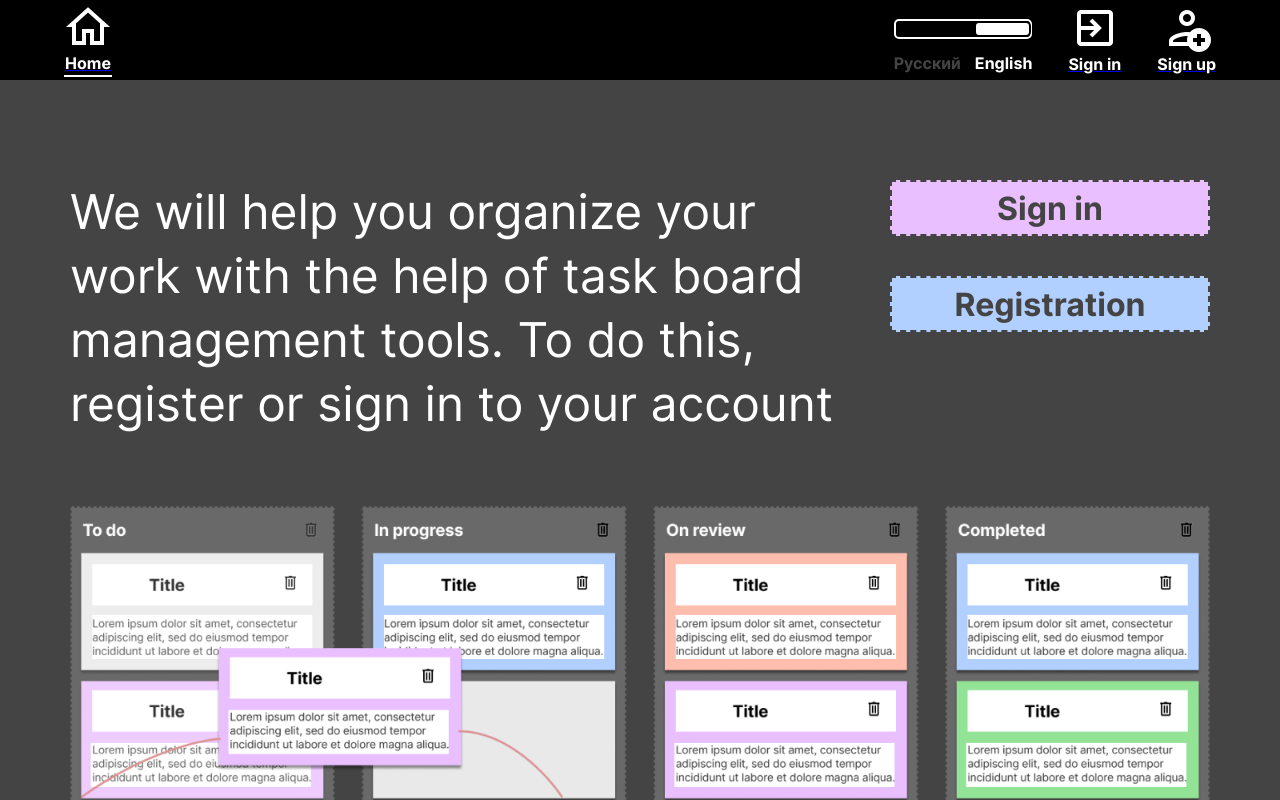
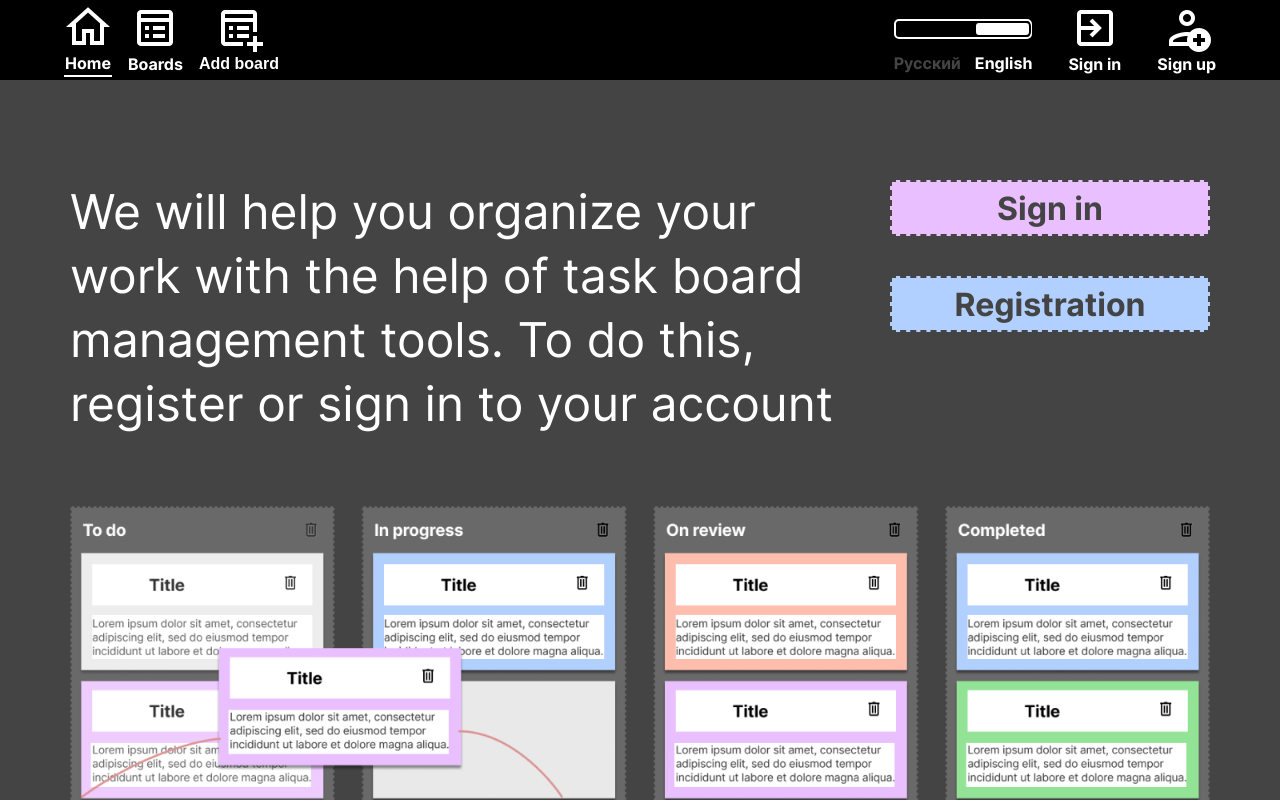
Before and after one commit to Fronikon/project-management-app, a React (Create React App) app: page / in a window 1280 px wide. Shown: the top 800 px of the page. Built offline with nearby package versions, Linux system fonts and the light colour scheme.

Commit message:
feat: add buttons boards

```diff
--- a/src/components/Header/Header.module.css
+++ b/src/components/Header/Header.module.css
@@ -26,6 +26,8 @@
 }
 
 .home,
+.board,
+.addBoard,
 .signIn,
 .signUp {
   display: flex;
@@ -33,9 +35,22 @@
   align-items: center;
   justify-content: center;
 
+  margin: 0;
+
+  font-size: 16px;
+  font-weight: 700;
+  line-height: 24px;
+  color: #fff;
+  text-decoration: none;
+
   background-color: transparent;
 
   transition: 0.4s;
+}
+
+.addBoard {
+  border: none;
+  outline: none;
 }
 
 .language {
@@ -57,9 +72,8 @@
   color: #fff;
 }
 
-.homeText,
-.signInText,
-.signUpText {
+.buttonText,
+.languageEng {
   margin: 0;
 
   font-size: 16px;
@@ -121,8 +135,15 @@
   transition: 0.4s;
 }
 
+.buttons {
+  display: flex;
+  gap: 1em;
+}
+
 .signIn:hover,
 .signUp:hover,
+.board:hover,
+.addBoard:hover,
 .home:hover,
 .slider:hover {
   transform: scale(1.2);
@@ -130,6 +151,8 @@
 
 .signIn:active,
 .signUp:active,
+.board:active,
+.addBoard:active,
 .home:active,
 .slider:active {
   transform: scale(1);
@@ -201,10 +224,6 @@
     height: auto;
   }
 
-  .home {
-    margin-right: 0;
-  }
-
   .rightBlock {
     flex-wrap: wrap;
     justify-content: center;
--- a/src/components/Header/Header.tsx
+++ b/src/components/Header/Header.tsx
@@ -1,14 +1,18 @@
-import React, { FC } from 'react';
+import React, { FC, useState } from 'react';
+import { NavLink } from 'react-router-dom';
 import styles from './Header.module.css';
 import { switchEng, switchRu } from '../../store/reducers/languageReducer';
 import { useAppDispatch, useAppSelector } from '../../hooks/reduxHooks';
 import textData from '../../data/textData';
 import home from '../../assets/img/icons/home_image.jpg';
+import boards from '../../assets/img/icons/boards-logo.png';
+import addBoard from '../../assets/img/icons/add-board-logo.png';
 import signIn from '../../assets/img/icons/sing_in.jpg';
 import signUp from '../../assets/img/icons/sign_up.jpg';
 import edit from '../../assets/img/icons/edit.png';
 import exit from '../../assets/img/icons/exit.png';
-import { NavLink } from 'react-router-dom';
+import CreateBoardForm from './../../componentsUtils/forms/CreateBoardForm/CreateBoardForm';
+import Modal from './../../componentsUtils/Modal/Modal';
 
 const Header: FC = () => {
   const language = useAppSelector((store) => store.language.value);
@@ -23,14 +27,45 @@ const Header: FC = () => {
     }
   };
 
+  const [isOpenCreateBoardModal, setIsOpenCreateBoardModal] = useState(false);
+
+  const closeModal = () => {
+    setIsOpenCreateBoardModal(false);
+  };
+
+  const openModal = () => {
+    setIsOpenCreateBoardModal(true);
+  };
+
+  const renderCreateBoardModal = () => {
+    if (isOpenCreateBoardModal) {
+      return (
+        <Modal closeModal={closeModal}>
+          <CreateBoardForm closeModal={closeModal} />
+        </Modal>
+      );
+    }
+  };
+
   return (
     <header className={styles.headerWrapper}>
       <div className={styles.leftBlock}>
         <h1 className={styles.heading}>Doska</h1>
-        <NavLink className={styles.home} to="/" end>
-          <img src={home} alt="home" className={styles.homeImage} />
-          <p className={styles.homeText}>{textData.header.home[language]}</p>
-        </NavLink>
+        <div className={styles.buttons}>
+          <NavLink className={styles.home} to={'/'}>
+            <img src={home} alt="home" className={styles.homeImg} />
+            <p className={styles.homeText}>Home</p>
+          </NavLink>
+          <NavLink className={styles.board} to={'boards'}>
+            <img src={boards} alt="boards" className={styles.boardsImg} />
+            <p className={styles.boardText}>Boards</p>
+          </NavLink>
+          <button onClick={openModal} className={styles.addBoard}>
+            <img src={addBoard} alt="add board" className={styles.addBoardImg} />
+            <p className={styles.addBoardText}>Add board</p>
+          </button>
+        </div>
+        {renderCreateBoardModal()}
       </div>
       <div className={styles.rightBlock}>
         <div className={styles.language}>
```
Also changed, not shown: src/assets/img/icons/add-board-logo.png (added), src/assets/img/icons/boards-logo.png (added).
